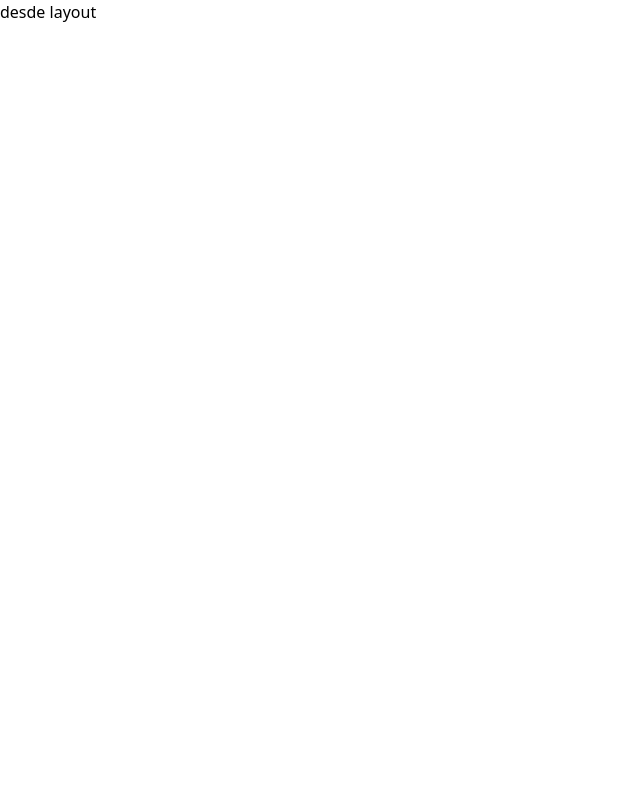
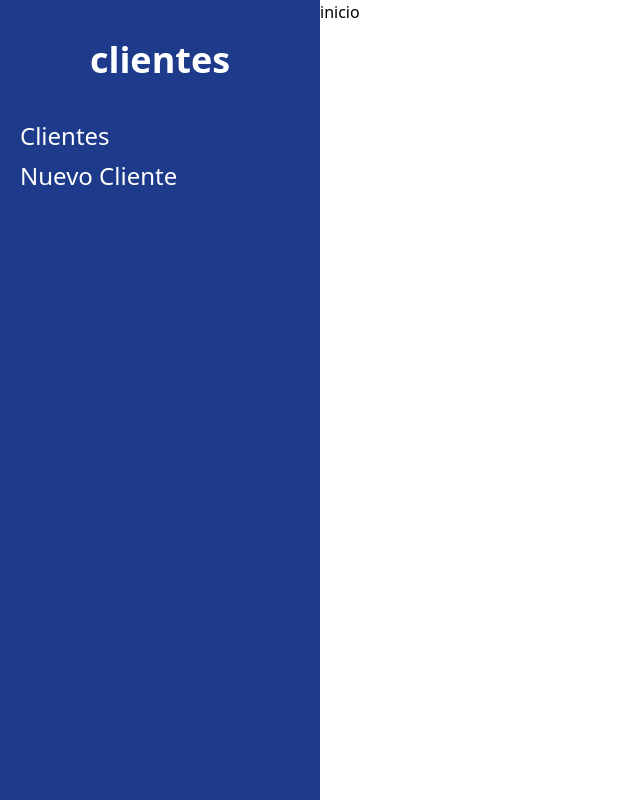
Before and after one commit to eduardo88tafur/two-project, a React (Create React App) app: page /clientes in a window 1280 px wide. Shown: the whole page, without its empty margins (0-640 px from the left). Built offline with nearby package versions, Linux system fonts and the light colour scheme.

Commit message:
analizando router

```diff
--- a/src/App.js
+++ b/src/App.js
@@ -1,21 +1,21 @@
-import {UseState}from 'react'
-import {BrowserRouter,Routes,Route}from 'react-router-dom'
-import IniciarSesion from './Layout/IniciarSesion';
-import Layout from './Layout/Layout';
+import { UseState } from "react";
+import { BrowserRouter, Routes, Route } from "react-router-dom";
+import Layout from "./Layout/Layout";
+import Inicio from "./paginas/Inicio";
+import EditarCliente from "./paginas/EditarCliente";
+import NuevoCliente from "./paginas/NuevoCliente";
 function App() {
   return (
     <div>
-    <BrowserRouter>
-    <Routes>
-      <Route>
-        <Route path='/'element={<IniciarSesion/>}/>
-      </Route>
-      <Route>
-        <Route path="/Clientes"element={<Layout />}/>
-      </Route>
-    </Routes>
-    </BrowserRouter>
-
+      <BrowserRouter>
+         <Routes>
+            <Route path="/Clientes" element={<Layout />}>
+            <Route index element={<Inicio />} />
+            <Route path="nuevo" element={<NuevoCliente />} />
+            <Route path="editar" element={<EditarCliente />} />
+          </Route>
+        </Routes>
+      </BrowserRouter>
     </div>
   );
 }
--- a/src/Layout/IniciarSesion.jsx
+++ /dev/null
@@ -1,11 +0,0 @@
-import React from 'react'
-
-const IniciarSesion = () => {
-  return (
-    <div>
-        <h1>iniciarSesion</h1>
-        </div>
-  )
-}
-
-export default IniciarSesion
--- a/src/Layout/Layout.jsx
+++ b/src/Layout/Layout.jsx
@@ -1,11 +1,24 @@
 import React from 'react'
+import { Outlet } from 'react-router-dom'
 
 const Layout = () => {
   return (
-    <div>
-     <h1>desde layout</h1>
+    <div className='md: flex md:min-h-screen'>
+    <div className='md:w-1/4 bg-blue-900 px-5 py-10'>
+    <h2 className='text-4xl font-black text-center text-white'>clientes</h2>
+    <nav className='mt-10'>
+      <a
+      className='text-white text-2xl block mt-2 hover: text-blue-300'
+      href='/clientes'>Clientes</a>
+      <a
+      className='text-white text-2xl block mt-2 hover: text-blue-300'
+       href='/cliente/nuevo'>Nuevo Cliente</a>
+      </nav>
+      </div>
+      <Outlet/>
       </div>
   )
 }
 
+
 export default Layout
--- a/src/paginas/Inicio.jsx
+++ b/src/paginas/Inicio.jsx
@@ -1,6 +1,6 @@
 import React from 'react'
 
-const inicio = () => {
+const Inicio = () => {
   return (
     <div>
       <h1>inicio</h1>
@@ -8,4 +8,4 @@ const inicio = () => {
   )
 }
 
-export default inicio
+export default Inicio
--- a/src/paginas/NuevoCliente.jsx
+++ b/src/paginas/NuevoCliente.jsx
@@ -1,11 +1,13 @@
 import React from 'react'
 
-const nuevoCliente = () => {
+
+const NuevoCliente = () => {
   return (
     <div>
-       <h1>nuevoCliente</h1>
+       <h1> tafur tu nuevo cliente</h1>
+
         </div>
   )
 }
 
-export default nuevoCliente
+export default NuevoCliente
```
